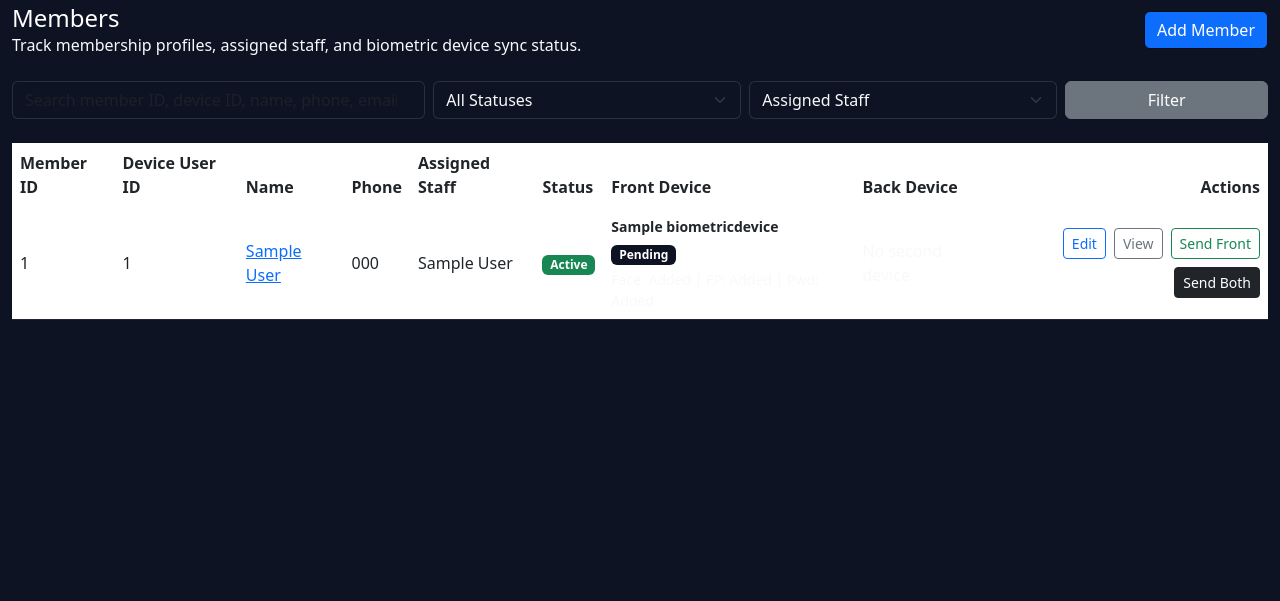
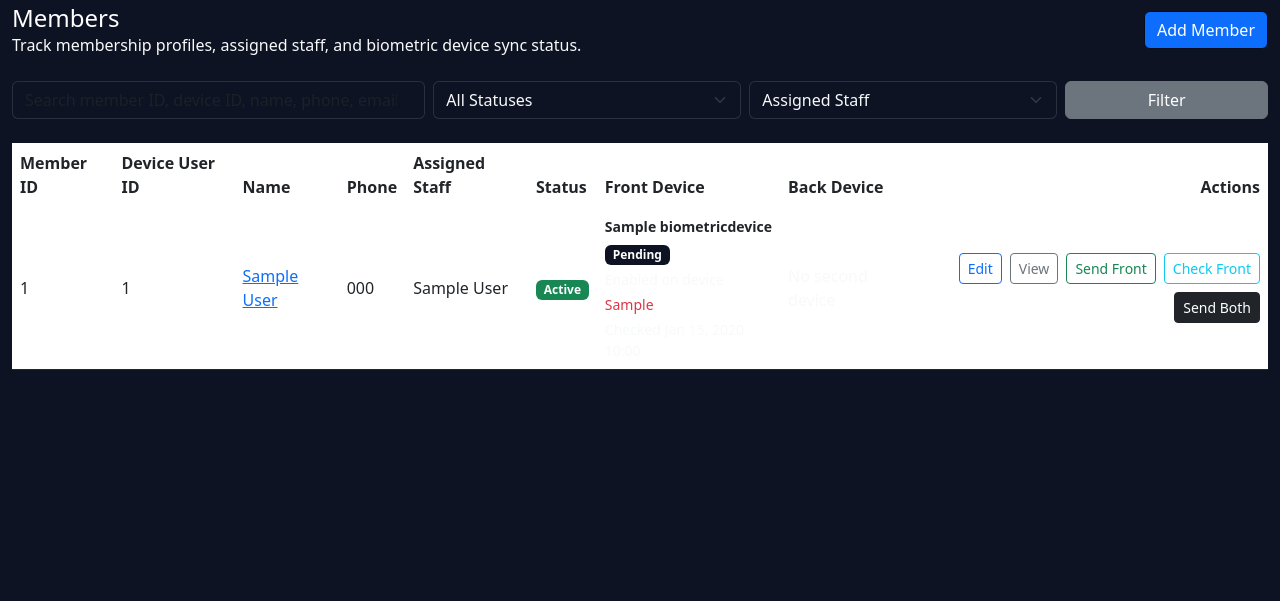
Before and after one commit to kalibilly/GalaxyGym, a Django app: page /members/ in a window 1280 px wide. Shown: the part 56-657 px from the top of the page. Run offline with Django 5.2, Linux system fonts and the light colour scheme; a user stored in the database is signed in; tables that the repository leaves empty hold one stand-in row (values such as "Sample post"); data that the repository does not hold is empty; parts of the project's set-up code (start-up, migrations or seed data) failed here and were passed over.

Commit message:
Update member_list.html

```diff
--- a/templates/members/member_list.html
+++ b/templates/members/member_list.html
@@ -13,7 +13,13 @@
 
 <form method="get" class="row gx-2 gy-3 mb-4">
     <div class="col-sm-4">
-        <input type="search" name="q" value="{{ q }}" class="form-control" placeholder="Search member ID, device ID, name, phone, email...">
+        <input
+            type="search"
+            name="q"
+            value="{{ q }}"
+            class="form-control"
+            placeholder="Search member ID, device ID, name, phone, email..."
+        >
     </div>
     <div class="col-sm-3">
         <select name="status" class="form-select">
@@ -27,7 +33,9 @@
         <select name="staff" class="form-select">
             <option value="">Assigned Staff</option>
             {% for staff in staff_members %}
-                <option value="{{ staff.id }}" {% if staff.id|stringformat:'s' == staff_id %}selected{% endif %}>{{ staff.full_name }}</option>
+                <option value="{{ staff.id }}" {% if staff.id|stringformat:'s' == staff_id %}selected{% endif %}>
+                    {{ staff.full_name }}
+                </option>
             {% endfor %}
         </select>
     </div>
@@ -79,8 +87,11 @@
 
                     <td>
                         {% if front_device %}
+                            <div class="small fw-semibold">
+                                {{ front_device.device_name|default:front_device.serial_number }}
+                            </div>
+
                             {% if member.front_device_status %}
-                                <div class="small fw-semibold">{{ front_device.device_name|default:front_device.serial_number }}</div>
                                 <div class="mt-1">
                                     {% if member.front_device_status.sync_status == 'success' %}
                                         <span class="badge bg-success">Synced</span>
@@ -92,18 +103,28 @@
                                         <span class="badge bg-secondary">Pending</span>
                                     {% endif %}
                                 </div>
+
                                 <div class="small text-muted mt-1">
-                                    Face:
-                                    {% if member.front_device_status.face_added %}Added{% else %}Not added{% endif %}
-                                    |
-                                    FP:
-                                    {% if member.front_device_status.fingerprint_added %}Added{% else %}Not added{% endif %}
-                                    |
-                                    Pwd:
-                                    {% if member.front_device_status.password_added %}Added{% else %}Not added{% endif %}
+                                    {% if member.front_device_status.is_enabled_on_device %}
+                                        Enabled on device
+                                    {% else %}
+                                        Not enabled on device
+                                    {% endif %}
                                 </div>
+
+                                {% if member.front_device_status.last_error %}
+                                    <div class="small text-danger mt-1">
+                                        {{ member.front_device_status.last_error }}
+                                    </div>
+                                {% endif %}
+
+                                {% if member.front_device_status.last_status_checked_at %}
+                                    <div class="small text-muted mt-1">
+                                        Checked {{ member.front_device_status.last_status_checked_at|date:"M d, Y H:i" }}
+                                    </div>
+                                {% endif %}
                             {% else %}
-                                <span class="text-muted">Not synced</span>
+                                <div class="small text-muted mt-1">Not synced</div>
                             {% endif %}
                         {% else %}
                             <span class="text-muted">No device</span>
@@ -112,8 +133,11 @@
 
                     <td>
                         {% if back_device %}
+                            <div class="small fw-semibold">
+                                {{ back_device.device_name|default:back_device.serial_number }}
+                            </div>
+
                             {% if member.back_device_status %}
-                                <div class="small fw-semibold">{{ back_device.device_name|default:back_device.serial_number }}</div>
                                 <div class="mt-1">
                                     {% if member.back_device_status.sync_status == 'success' %}
                                         <span class="badge bg-success">Synced</span>
@@ -125,18 +149,28 @@
                                         <span class="badge bg-secondary">Pending</span>
                                     {% endif %}
                                 </div>
+
                                 <div class="small text-muted mt-1">
-                                    Face:
-                                    {% if member.back_device_status.face_added %}Added{% else %}Not added{% endif %}
-                                    |
-                                    FP:
-                                    {% if member.back_device_status.fingerprint_added %}Added{% else %}Not added{% endif %}
-                                    |
-                                    Pwd:
-                                    {% if member.back_device_status.password_added %}Added{% else %}Not added{% endif %}
+                                    {% if member.back_device_status.is_enabled_on_device %}
+                                        Enabled on device
+                                    {% else %}
+                                        Not enabled on device
+                                    {% endif %}
                                 </div>
+
+                                {% if member.back_device_status.last_error %}
+                                    <div class="small text-danger mt-1">
+                                        {{ member.back_device_status.last_error }}
+                                    </div>
+                                {% endif %}
+
+                                {% if member.back_device_status.last_status_checked_at %}
+                                    <div class="small text-muted mt-1">
+                                        Checked {{ member.back_device_status.last_status_checked_at|date:"M d, Y H:i" }}
+                                    </div>
+                                {% endif %}
                             {% else %}
-                                <span class="text-muted">Not synced</span>
+                                <div class="small text-muted mt-1">Not synced</div>
                             {% endif %}
                         {% else %}
                             <span class="text-muted">No second device</span>
@@ -152,9 +186,13 @@
                                 <form method="post" action="{% url 'members:send_to_device' member.pk front_device.pk %}" class="d-inline">
                                     {% csrf_token %}
                                     <input type="hidden" name="next" value="{{ request.get_full_path }}">
-                                    <button type="submit" class="btn btn-sm btn-outline-success">
-                                        Send Front
-                                    </button>
+                                    <button type="submit" class="btn btn-sm btn-outline-success">Send Front</button>
+                                </form>
+
+                                <form method="post" action="{% url 'members:check_device_status' member.pk front_device.pk %}" class="d-inline">
+                                    {% csrf_token %}
+                                    <input type="hidden" name="next" value="{{ request.get_full_path }}">
+                                    <button type="submit" class="btn btn-sm btn-outline-info">Check Front</button>
                                 </form>
                             {% endif %}
 
@@ -162,9 +200,13 @@
                                 <form method="post" action="{% url 'members:send_to_device' member.pk back_device.pk %}" class="d-inline">
                                     {% csrf_token %}
                                     <input type="hidden" name="next" value="{{ request.get_full_path }}">
-                                    <button type="submit" class="btn btn-sm btn-outline-warning">
-                                        Send Back
-                                    </button>
+                                    <button type="submit" class="btn btn-sm btn-outline-warning">Send Back</button>
+                                </form>
+
+                                <form method="post" action="{% url 'members:check_device_status' member.pk back_device.pk %}" class="d-inline">
+                                    {% csrf_token %}
+                                    <input type="hidden" name="next" value="{{ request.get_full_path }}">
+                                    <button type="submit" class="btn btn-sm btn-outline-info">Check Back</button>
                                 </form>
                             {% endif %}
 
@@ -172,9 +214,7 @@
                                 <form method="post" action="{% url 'members:send_to_both_devices' member.pk %}" class="d-inline">
                                     {% csrf_token %}
                                     <input type="hidden" name="next" value="{{ request.get_full_path }}">
-                                    <button type="submit" class="btn btn-sm btn-dark">
-                                        Send Both
-                                    </button>
+                                    <button type="submit" class="btn btn-sm btn-dark">Send Both</button>
                                 </form>
                             {% endif %}
                         </div>
```
